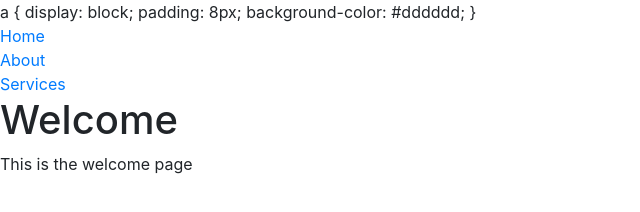
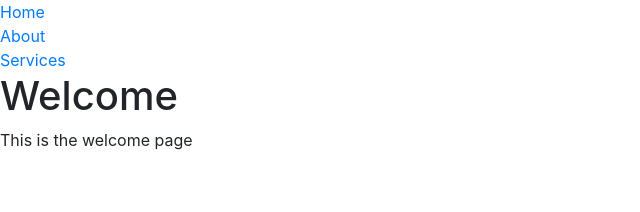
Before and after one commit to Naciongsc/SimpleServer, a website: page index.html in a window 1280 px wide. Shown: the whole page, without its empty margins (0-640 px from the left). Drawn offline with nearby package versions, Linux system fonts and the light colour scheme.

Commit message:
Update index.html

```diff
--- a/index.html
+++ b/index.html
@@ -10,14 +10,6 @@
 <body>
 
 <div class = "nav navbar-nav">
-<li float= "left"> </li>
-
-
-a {
-  display: block;
-  padding: 8px;
-  background-color: #dddddd;
-}
 <li class = "active"><a href="index.html">Home</a>
 </li>
 <li><a href = "about.html">About</a></li>
```
